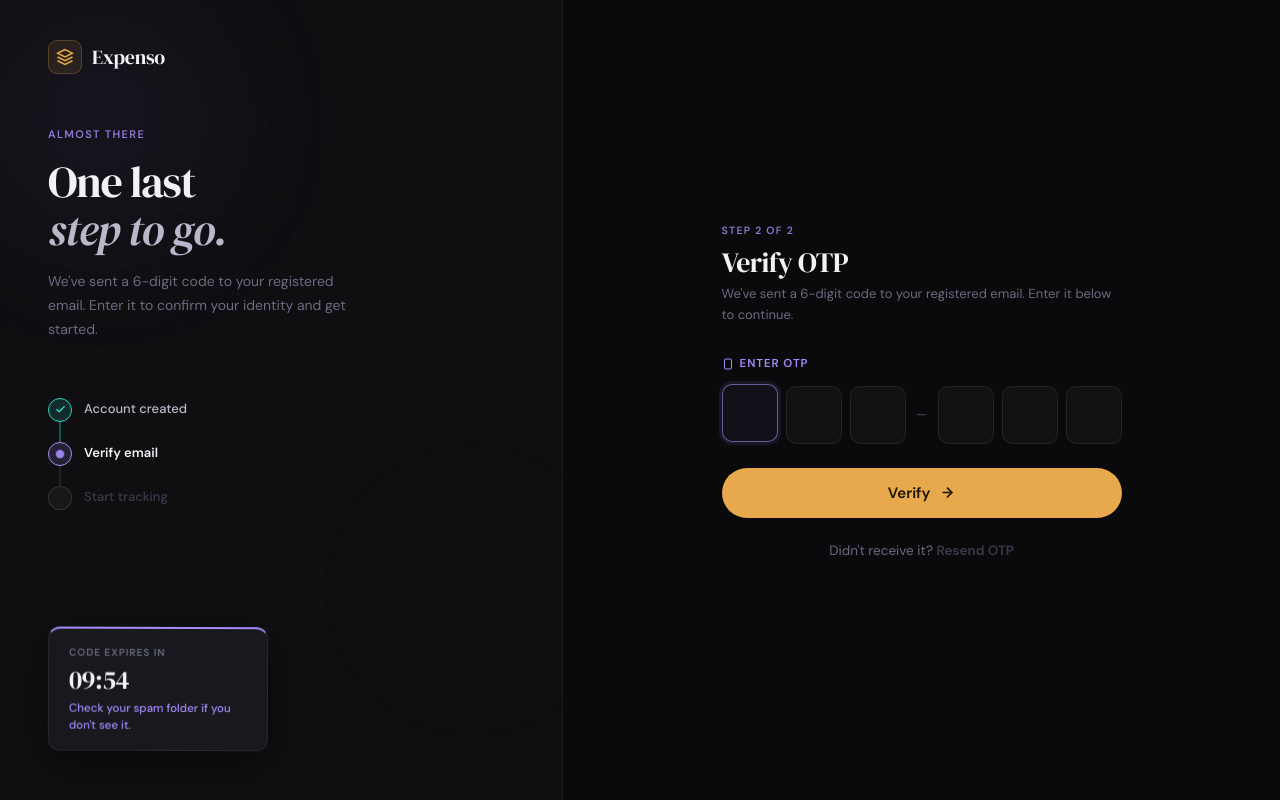
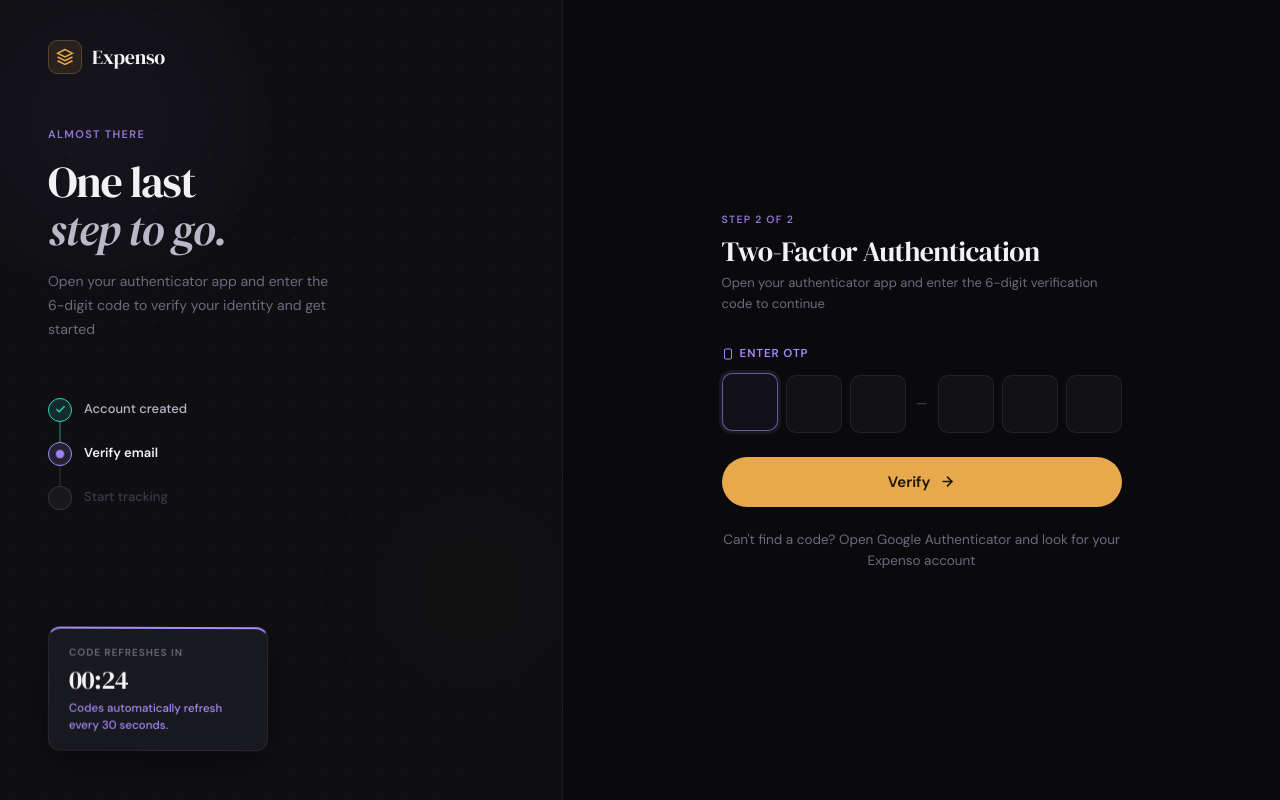
Before and after one commit to hiffenick/track-expenses-app, a Flask app: page /verify-otp in a window 1280 px wide. Run offline with Flask 3, Linux system fonts and the light colour scheme; parts of the project's set-up code (start-up, migrations or seed data) failed here and were passed over; some libraries are stand-ins or nearby versions.

Commit message:
Fix: Fixed Otp Slogs to Authentication

```diff
--- a/static/verify.js
+++ b/static/verify.js
@@ -89,7 +89,7 @@
   /* ── Countdown timer (10 min) ────────────────────────────── */
   const countdownEl  = document.getElementById('leftCountdown');
   const resendLink   = document.getElementById('resendLink');
-  let   totalSeconds = 10 * 60;
+  let   totalSeconds = 30;
 
   function formatTime(s) {
     const m = Math.floor(s / 60).toString().padStart(2, '0');
@@ -102,16 +102,16 @@
     countdownEl.textContent = formatTime(totalSeconds);
 
     if (totalSeconds <= 0) {
-      countdownEl.textContent = 'Expired';
-      countdownEl.style.color = '#f87171';
+      totalSeconds = 30;
+      countdownEl.style.color = '#f0f0f0ff';
       if (resendLink) resendLink.classList.remove('is-disabled');
-      return;
+      tickCountdown();
     }
 
-    if (totalSeconds <= 60) {
+    if (totalSeconds <= 10) {
       countdownEl.style.color = '#f87171';
     } else if (totalSeconds <= 180) {
-      countdownEl.style.color = '#facc15';
+      countdownEl.style.color = '#f4f4f4ff';
     }
 
     totalSeconds--;
--- a/templates/verify.html
+++ b/templates/verify.html
@@ -32,7 +32,7 @@
       <div class="vf-left-copy">
         <p class="vf-left-eyebrow">Almost there</p>
         <h1 class="vf-left-title">One last<br><em>step to go.</em></h1>
-        <p class="vf-left-sub">We've sent a 6-digit code to your registered email. Enter it to confirm your identity and get started.</p>
+        <p class="vf-left-sub">Open your authenticator app and enter the 6-digit code to verify your identity and get started</p>
       </div>
 
       <!-- steps indicator -->
@@ -59,9 +59,9 @@
 
       <!-- info card -->
       <div class="vf-info-card">
-        <span class="vf-ic-label">Code expires in</span>
-        <span class="vf-ic-value" id="leftCountdown">10:00</span>
-        <span class="vf-ic-sub">Check your spam folder if you don't see it.</span>
+        <span class="vf-ic-label">Code refreshes in</span>
+        <span class="vf-ic-value" id="leftCountdown">00:30</span>
+        <span class="vf-ic-sub">Codes automatically refresh every 30 seconds.</span>
       </div>
 
     </div>
@@ -85,8 +85,8 @@
 
       <div class="vf-form-header">
         <p class="vf-form-eyebrow">Step 2 of 2</p>
-        <h2 class="vf-form-title">Verify OTP</h2>
-        <p class="vf-form-sub">We've sent a 6-digit code to your registered email. Enter it below to continue.</p>
+        <h2 class="vf-form-title">Two-Factor Authentication</h2>
+        <p class="vf-form-sub">Open your authenticator app and enter the 6-digit verification code to continue</p>
       </div>
 
       <!-- OTP form -->
@@ -135,9 +135,9 @@
       </form>
 
       <div class="vf-resend">
-        <p>Didn't receive it? <a href="" class="vf-resend-link" id="resendLink">Resend OTP</a></p>
+        <p>Can't find a code? Open Google Authenticator and look for your Expenso account</p>
       </div>
-
+<!-- <a href="" class="vf-resend-link" id="resendLink">Resend OTP</a> -->
     </div>
   </div>
 
```
